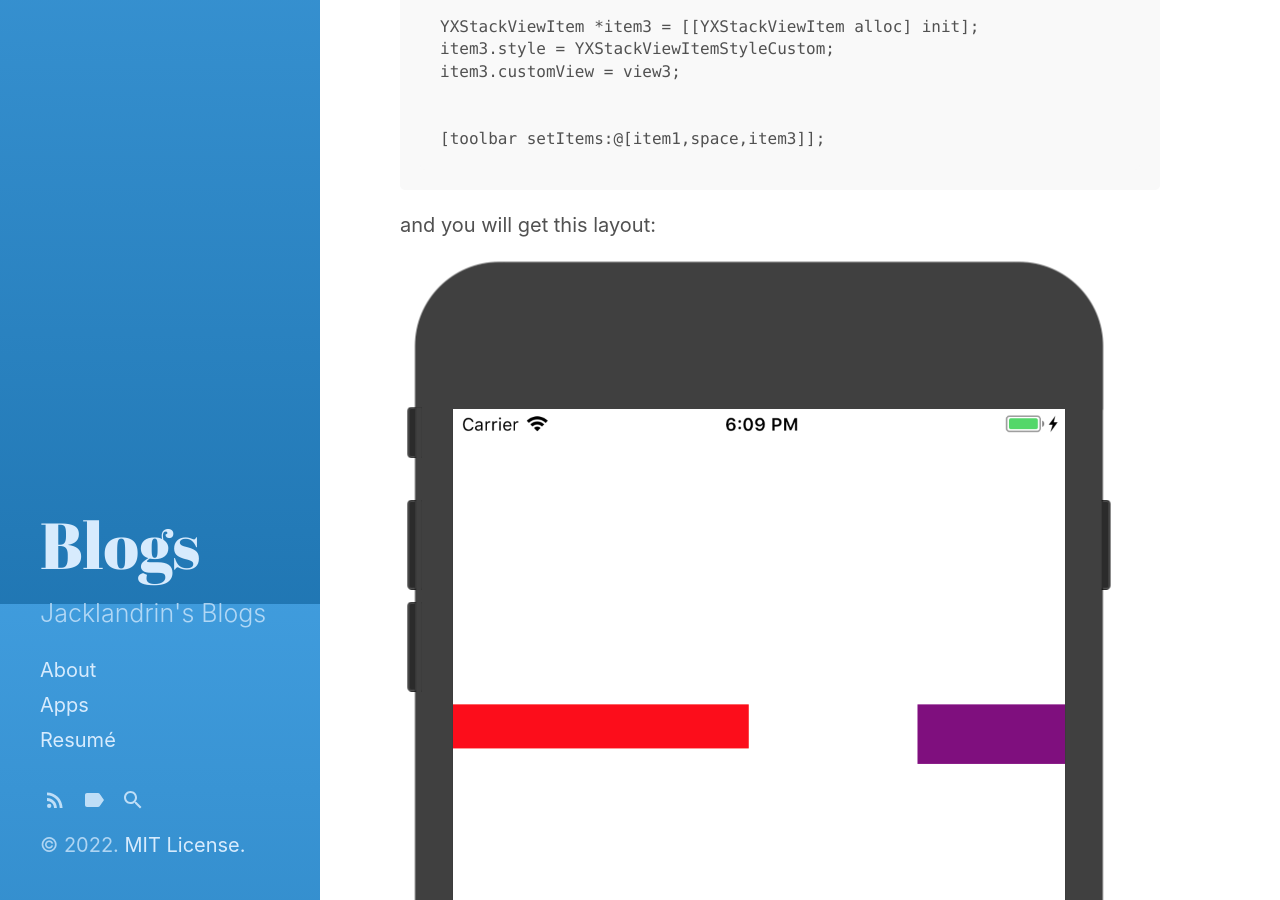
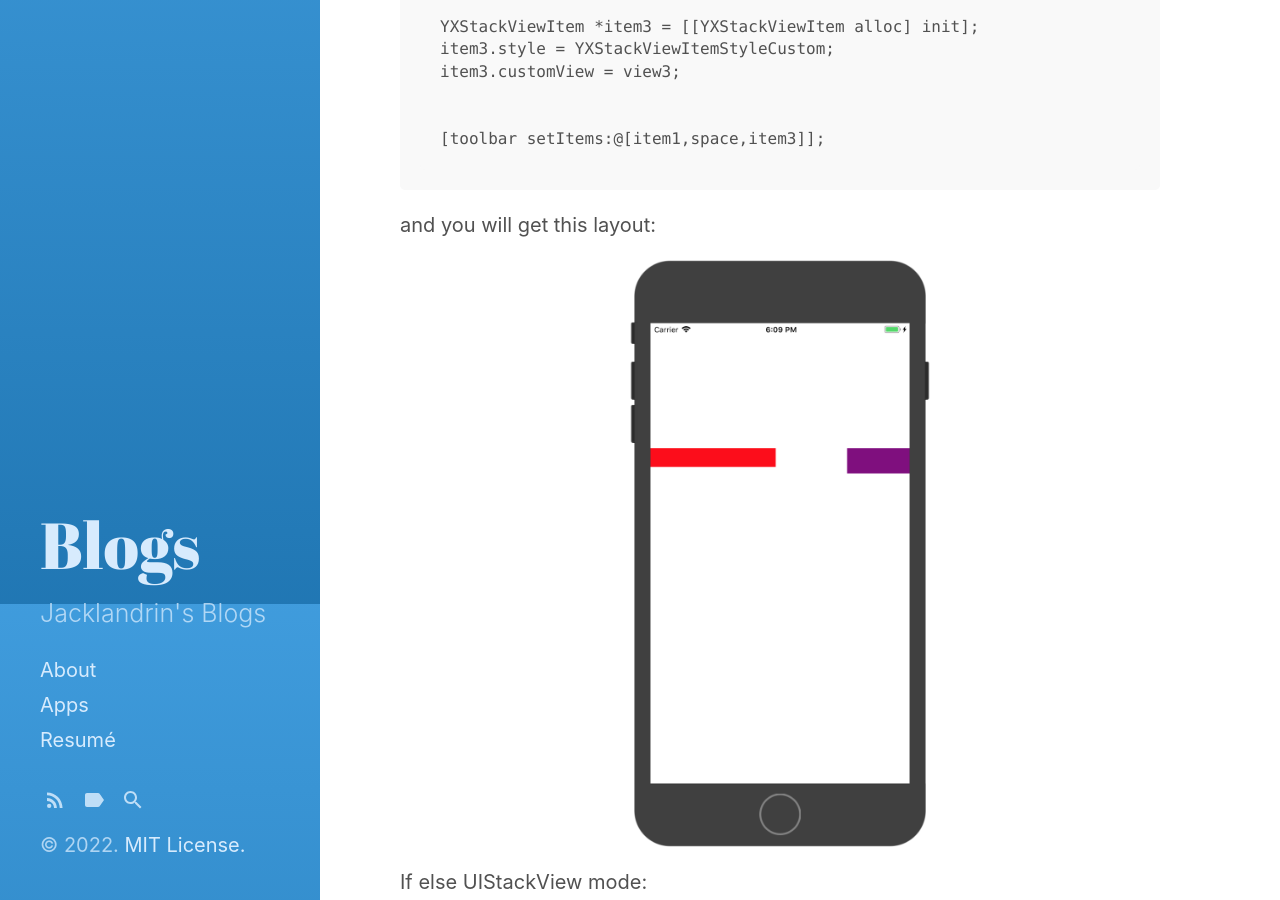
Before and after one commit to jacklandrin/jacklandrin.github.io, a Jekyll site: the page built from _posts/Blogs/post/2018/2018-05-22-yxstackview.md, in a window 1280 px wide and 900 px high, scrolled down 2096 px. Built offline with Jekyll 4.4.1, drawn with Linux system fonts in a browser that asks for light colours.

Commit message:
update yxstackview

```diff
--- a/_posts/Blogs/post/2018/2018-05-22-yxstackview.md
+++ b/_posts/Blogs/post/2018/2018-05-22-yxstackview.md
@@ -87,7 +87,9 @@ item3.customView = view3;
 
 and you will get this layout:
 
-![](/assets/img/images/uitoolbar.png)
+<p align="center">
+<img alt="Sits in the status bar" src="/assets/img/images/uitoolbar.png" width="40%" align="center" />
+</p>
 
 If else UIStackView mode:
 
@@ -140,4 +142,6 @@
 
 and you will got :
 
-![](/assets/img/images/uistackview.png)
+<p align="center">
+<img alt="Sits in the status bar" src="/assets/img/images/uistackview.png" width="40%" align="center" />
+</p>
```
